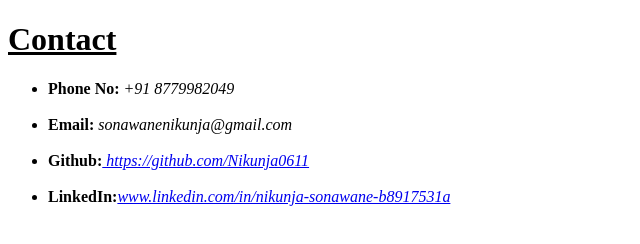
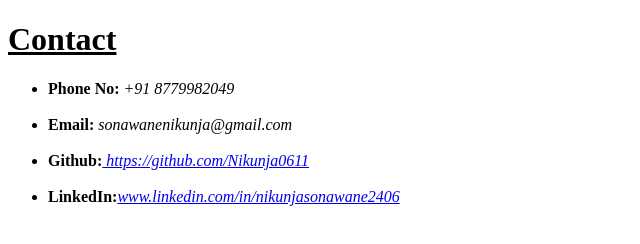
Before and after one commit to Nikunja0611/Nikunja-s-Resume, a plain HTML site: page contact.html in a window 1280 px wide. Shown: the full height of the page, 0-640 px from the left. Drawn offline with Linux system fonts and the light colour scheme.

Commit message:
Update contact.html

```diff
--- a/contact.html
+++ b/contact.html
@@ -10,7 +10,7 @@
         <li><b>Phone No: </b><i>+91 8779982049</i> </li><br/>
         <li><b>Email:</b> <i>sonawanenikunja@gmail.com</i></li><br/>
         <li><b>Github:</b><i><a href="https://github.com/Nikunja0611"> https://github.com/Nikunja0611</i></a></li><br/>
-        <li><b>LinkedIn:</b><i><a href="www.linkedin.com/in/nikunja-sonawane-b8917531a">www.linkedin.com/in/nikunja-sonawane-b8917531a</i></a></li>
+        <li><b>LinkedIn:</b><i><a href="www.linkedin.com/in/nikunjasonawane2406">www.linkedin.com/in/nikunjasonawane2406</i></a></li>
     </ul>
 </body>
 </html>
```
